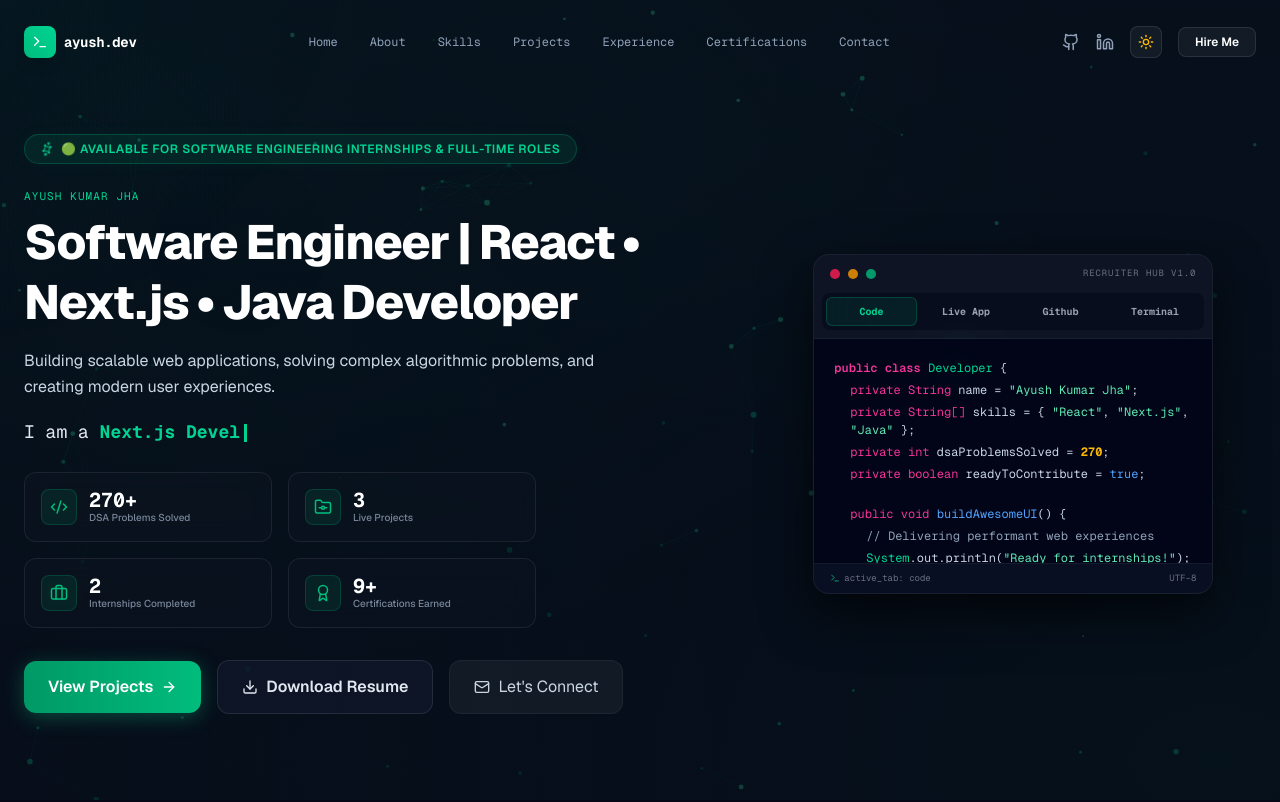
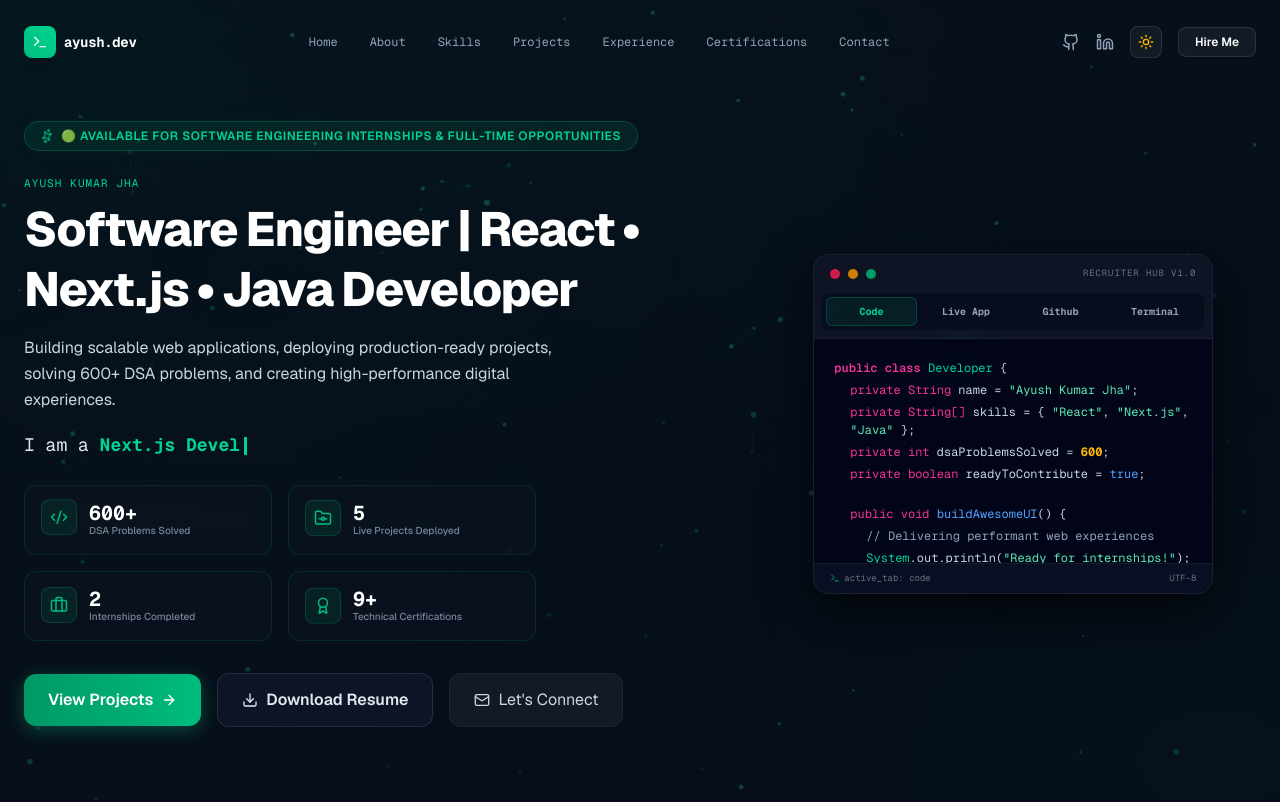
Before and after one commit to ayushjha-07/ayush-portfolio, a Next.js app: page / in a window 1280 px wide. Shown: the top 802 px of the page. Built offline with nearby package versions, Linux system fonts and the light colour scheme.

Commit message:
refactor: update Hero statistics targets and subtitle descriptions

```diff
--- a/src/components/HeroSection.tsx
+++ b/src/components/HeroSection.tsx
@@ -264,7 +264,7 @@ export default function HeroSection() {
             className="inline-flex items-center gap-2 px-4 py-1.5 rounded-full bg-emerald-500/10 border border-emerald-500/25 text-emerald-400 text-[11px] md:text-xs font-semibold uppercase tracking-wider mb-6 shadow-[0_0_15px_rgba(16,185,129,0.05)]"
           >
             <Sparkles size={12} className="animate-spin text-emerald-400" />
-            <span>🟢 Available for Software Engineering Internships &amp; Full-Time Roles</span>
+            <span>🟢 Available for Software Engineering Internships &amp; Full-Time Opportunities</span>
           </motion.div>
 
           {/* Name */}
@@ -299,7 +299,7 @@ export default function HeroSection() {
             transition={{ duration: 0.7, delay: 0.3 }}
             className="text-slate-600 dark:text-slate-300 text-sm md:text-base leading-relaxed max-w-xl mb-4"
           >
-            Building scalable web applications, solving complex algorithmic problems, and creating modern user experiences.
+            Building scalable web applications, deploying production-ready projects, solving 600+ DSA problems, and creating high-performance digital experiences.
           </motion.p>
 
           {/* Typing Animation Carousel */}
@@ -324,15 +324,19 @@ export default function HeroSection() {
               whileInView={{ opacity: 1, y: 0 }}
               viewport={{ once: true }}
               transition={{ duration: 0.5, delay: 0.1 }}
-              whileHover={{ scale: 1.03, borderColor: "rgba(16,185,129,0.3)" }}
-              className="p-4 rounded-xl bg-theme-card/30 backdrop-blur-md border border-theme-border shadow-theme-card flex items-center gap-3 transition-colors duration-300"
+              whileHover={{ y: -5, scale: 1.02, borderColor: "rgba(16,185,129,0.35)", boxShadow: "0 0 25px rgba(16,185,129,0.15)" }}
+              className="p-4 rounded-xl bg-theme-card/30 backdrop-blur-md border border-emerald-500/15 shadow-theme-card flex items-center gap-3 transition-colors duration-300"
             >
-              <div className="w-9 h-9 rounded-lg bg-emerald-500/10 border border-emerald-500/20 flex items-center justify-center text-emerald-500">
+              <motion.div
+                animate={{ y: [0, -3, 0] }}
+                transition={{ repeat: Infinity, duration: 2, ease: "easeInOut", delay: 0.1 }}
+                className="w-9 h-9 rounded-lg bg-emerald-500/10 border border-emerald-500/20 flex items-center justify-center text-emerald-500 shrink-0"
+              >
                 <Code2 size={18} />
-              </div>
+              </motion.div>
               <div>
                 <h4 className="text-lg md:text-xl font-bold font-mono text-slate-900 dark:text-white leading-none">
-                  <CountUp end={270} suffix="+" />
+                  <CountUp end={600} suffix="+" />
                 </h4>
                 <p className="text-[10px] text-theme-text-sec/80 font-medium">DSA Problems Solved</p>
               </div>
@@ -344,17 +348,21 @@ export default function HeroSection() {
               whileInView={{ opacity: 1, y: 0 }}
               viewport={{ once: true }}
               transition={{ duration: 0.5, delay: 0.2 }}
-              whileHover={{ scale: 1.03, borderColor: "rgba(16,185,129,0.3)" }}
-              className="p-4 rounded-xl bg-theme-card/30 backdrop-blur-md border border-theme-border shadow-theme-card flex items-center gap-3 transition-colors duration-300"
+              whileHover={{ y: -5, scale: 1.02, borderColor: "rgba(16,185,129,0.35)", boxShadow: "0 0 25px rgba(16,185,129,0.15)" }}
+              className="p-4 rounded-xl bg-theme-card/30 backdrop-blur-md border border-emerald-500/15 shadow-theme-card flex items-center gap-3 transition-colors duration-300"
             >
-              <div className="w-9 h-9 rounded-lg bg-emerald-500/10 border border-emerald-500/20 flex items-center justify-center text-emerald-500">
+              <motion.div
+                animate={{ y: [0, -3, 0] }}
+                transition={{ repeat: Infinity, duration: 2, ease: "easeInOut", delay: 0.3 }}
+                className="w-9 h-9 rounded-lg bg-emerald-500/10 border border-emerald-500/20 flex items-center justify-center text-emerald-500 shrink-0"
+              >
                 <FolderGit size={18} />
-              </div>
+              </motion.div>
               <div>
                 <h4 className="text-lg md:text-xl font-bold font-mono text-slate-900 dark:text-white leading-none">
-                  <CountUp end={3} />
+                  <CountUp end={5} />
                 </h4>
-                <p className="text-[10px] text-theme-text-sec/80 font-medium">Live Projects</p>
+                <p className="text-[10px] text-theme-text-sec/80 font-medium">Live Projects Deployed</p>
               </div>
             </motion.div>
 
@@ -364,12 +372,16 @@ export default function HeroSection() {
               whileInView={{ opacity: 1, y: 0 }}
               viewport={{ once: true }}
               transition={{ duration: 0.5, delay: 0.3 }}
-              whileHover={{ scale: 1.03, borderColor: "rgba(16,185,129,0.3)" }}
-              className="p-4 rounded-xl bg-theme-card/30 backdrop-blur-md border border-theme-border shadow-theme-card flex items-center gap-3 transition-colors duration-300"
+              whileHover={{ y: -5, scale: 1.02, borderColor: "rgba(16,185,129,0.35)", boxShadow: "0 0 25px rgba(16,185,129,0.15)" }}
+              className="p-4 rounded-xl bg-theme-card/30 backdrop-blur-md border border-emerald-500/15 shadow-theme-card flex items-center gap-3 transition-colors duration-300"
             >
-              <div className="w-9 h-9 rounded-lg bg-emerald-500/10 border border-emerald-500/20 flex items-center justify-center text-emerald-500">
+              <motion.div
+                animate={{ y: [0, -3, 0] }}
+                transition={{ repeat: Infinity, duration: 2, ease: "easeInOut", delay: 0.5 }}
+                className="w-9 h-9 rounded-lg bg-emerald-500/10 border border-emerald-500/20 flex items-center justify-center text-emerald-500 shrink-0"
+              >
                 <Briefcase size={18} />
-              </div>
+              </motion.div>
               <div>
                 <h4 className="text-lg md:text-xl font-bold font-mono text-slate-900 dark:text-white leading-none">
                   <CountUp end={2} />
@@ -384,17 +396,21 @@ export default function HeroSection() {
               whileInView={{ opacity: 1, y: 0 }}
               viewport={{ once: true }}
               transition={{ duration: 0.5, delay: 0.4 }}
-              whileHover={{ scale: 1.03, borderColor: "rgba(16,185,129,0.3)" }}
-              className="p-4 rounded-xl bg-theme-card/30 backdrop-blur-md border border-theme-border shadow-theme-card flex items-center gap-3 transition-colors duration-300"
+              whileHover={{ y: -5, scale: 1.02, borderColor: "rgba(16,185,129,0.35)", boxShadow: "0 0 25px rgba(16,185,129,0.15)" }}
+              className="p-4 rounded-xl bg-theme-card/30 backdrop-blur-md border border-emerald-500/15 shadow-theme-card flex items-center gap-3 transition-colors duration-300"
             >
-              <div className="w-9 h-9 rounded-lg bg-emerald-500/10 border border-emerald-500/20 flex items-center justify-center text-emerald-500">
+              <motion.div
+                animate={{ y: [0, -3, 0] }}
+                transition={{ repeat: Infinity, duration: 2, ease: "easeInOut", delay: 0.7 }}
+                className="w-9 h-9 rounded-lg bg-emerald-500/10 border border-emerald-500/20 flex items-center justify-center text-emerald-500 shrink-0"
+              >
                 <Award size={18} />
-              </div>
+              </motion.div>
               <div>
                 <h4 className="text-lg md:text-xl font-bold font-mono text-slate-900 dark:text-white leading-none">
                   <CountUp end={9} suffix="+" />
                 </h4>
-                <p className="text-[10px] text-theme-text-sec/80 font-medium">Certifications Earned</p>
+                <p className="text-[10px] text-theme-text-sec/80 font-medium">Technical Certifications</p>
               </div>
             </motion.div>
 
@@ -520,7 +536,7 @@ export default function HeroSection() {
                   <div><span className="text-pink-500 font-semibold">public class</span> <span className="text-emerald-400">Developer</span> {'{'}</div>
                   <div className="pl-4"><span className="text-pink-500">private String</span> name = <span className="text-emerald-300">{"\"Ayush Kumar Jha\""}</span>;</div>
                   <div className="pl-4"><span className="text-pink-500">private String[]</span> skills = {'{'} <span className="text-emerald-300">{"\"React\""}</span>, <span className="text-emerald-300">{"\"Next.js\""}</span>, <span className="text-emerald-300">{"\"Java\""}</span> {'}'};</div>
-                  <div className="pl-4"><span className="text-pink-500">private int</span> dsaProblemsSolved = <span className="text-amber-400 font-bold">270</span>;</div>
+                  <div className="pl-4"><span className="text-pink-500">private int</span> dsaProblemsSolved = <span className="text-amber-400 font-bold">600</span>;</div>
                   <div className="pl-4"><span className="text-pink-500">private boolean</span> readyToContribute = <span className="text-blue-400">true</span>;</div>
                   <br />
                   <div className="pl-4"><span className="text-pink-500">public void</span> <span className="text-blue-400">buildAwesomeUI</span>() {'{'}</div>
```
